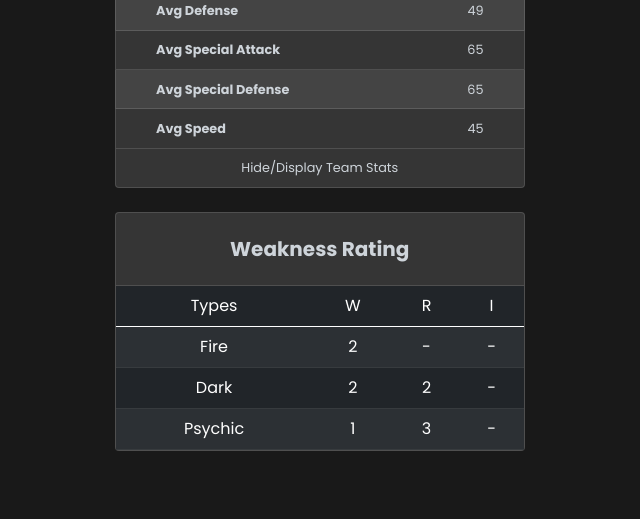
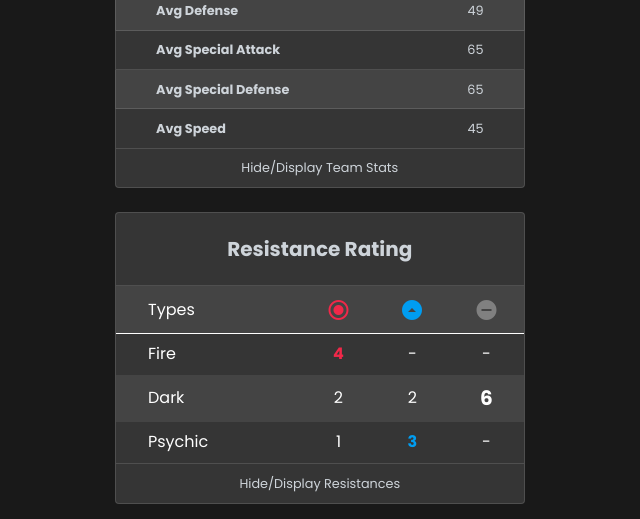
Before and after one commit to ninjaguydan/dexapp_DJANGO, a Django app: template main_app/templates/team.html in a window 1280 px wide. Shown: the part 349-868 px from the top of the page, without its empty margins (0-640 px from the left). Before the commit the page ends 800 px from the top, so only its background shows below. Run offline with Django 3.2, Linux system fonts and the light colour scheme; the template is opened without the code that fills it, so the values that code supplies are empty; some libraries are stand-ins or nearby versions.

Commit message:
added ability to toggle weakness chart visibility/ more chart styles

```diff
--- a/main_app/static/main.js
+++ b/main_app/static/main.js
@@ -89,3 +89,8 @@ $('#create-team').click(function(){
 $('#toggle-stats').click(function(){
     $('.list-group-item.striped').toggle()
 })
+
+//Toggle Team Weakness
+$('#toggle-weakness').click(function(){
+    $('.chart-container').toggle()
+})
--- a/main_app/static/style.css
+++ b/main_app/static/style.css
@@ -29,6 +29,9 @@ a {
 }
 .bold {
     font-weight: 700 !important;
+}
+.flip-y {
+    transform: scaleY(-1);
 }
 .time {
     color: gray;
--- a/main_app/static/team.css
+++ b/main_app/static/team.css
@@ -25,16 +25,16 @@
             font-size: 18px;
             margin-right: 5px;
         }
-.list-group-item#toggle-stats {
+.list-group-item#toggle-stats, .list-group-item#toggle-weakness {
     padding: .6rem 2.5rem;
     justify-content: space-around;
 }
-    .list-group-item#toggle-stats p {
+    .list-group-item#toggle-stats p, .list-group-item#toggle-weakness p {
         margin: 0;
         font-size: .8em;
         cursor: pointer;
     }
-        .list-group-item#toggle-stats p:hover {
+        .list-group-item#toggle-stats p:hover, .list-group-item#toggle-weakness p:hover {
             color: var(--third);
         }
 
@@ -44,7 +44,44 @@
 }
     .chart-container table {
         margin: 0;
+        color: white;
     }
+    .chart-container table thead tr, .chart-container table  tbody tr:nth-of-type(even) {
+        background-color: #444444;
+    }
+    .chart-container table tbody tr {
+        border: transparent;
+    }
+    .chart-container table tr th:first-child {
+        text-align: left;
+        padding-left: 2rem;
+    }
+    .chart-container table th, .chart-container table td{
+        vertical-align: middle;
+    }
+    .chart-container table i {
+        position: relative;
+        top: 4px;
+    }
+    .weak {
+        color: var(--primary);
+    }
+    .resist {
+        color: var(--third);
+    }
+    .immune {
+        color: gray;
+    }
+    .mid {
+        font-weight: bold;
+    }
+    .high {
+        font-weight: bold;
+        font-size: 1.25em;
+    }
+
+
+
 
 
 /* Team Grid Styles */
--- a/main_app/templates/team.html
+++ b/main_app/templates/team.html
@@ -78,23 +78,25 @@
     <!--- Weakness/Resistance List --->
     <ul class="list-group">
         <li class="list-group-item">
-            <h5 class="bold">Weakness Rating</h5>
+            <h5 class="bold">Resistance Rating</h5>
         </li>
+        <!-- Weakness/Resistance Table -->
         <li class="list-group-item chart-container">
-            <table class="table table-striped table-dark">
+            <table class="table">
                 <thead>
                     <tr>
                         <th scope="col">Types</th>
-                        <th scope="col">W</th>
-                        <th scope="col">R</th>
-                        <th scope="col">I</th>
+                        <th scope="col"><i class="material-icons weak">radio_button_checked</i></th>
+                        <th scope="col"><i class="material-icons flip-y resist">arrow_drop_down_circle</i></th>
+                        <th scope="col"><i class="material-icons immune">remove_circle</i></th>
                     </tr>
                 </thead>
 
+                <!-- Populate from backend based on Team types -->
                 <tbody>
                     <tr>
                         <th scope="row">Fire</th>
-                        <td>2</td>
+                        <td class="mid weak">4</td>
                         <td>-</td>
                         <td>-</td>
                     </tr>
@@ -102,16 +104,19 @@
                         <th scope="row">Dark</th>
                         <td>2</td>
                         <td>2</td>
-                        <td>-</td>
+                        <td class="high">6</td>
                     </tr>
                     <tr>
                         <th scope="row">Psychic</th>
                         <td>1</td>
-                        <td>3</td>
+                        <td class="mid resist">3</td>
                         <td>-</td>
                     </tr>
                 </tbody>
             </table>
+        </li>
+        <li class="list-group-item" id="toggle-weakness">
+            <p>Hide/Display Resistances</p>
         </li>
     </ul>
 
```
